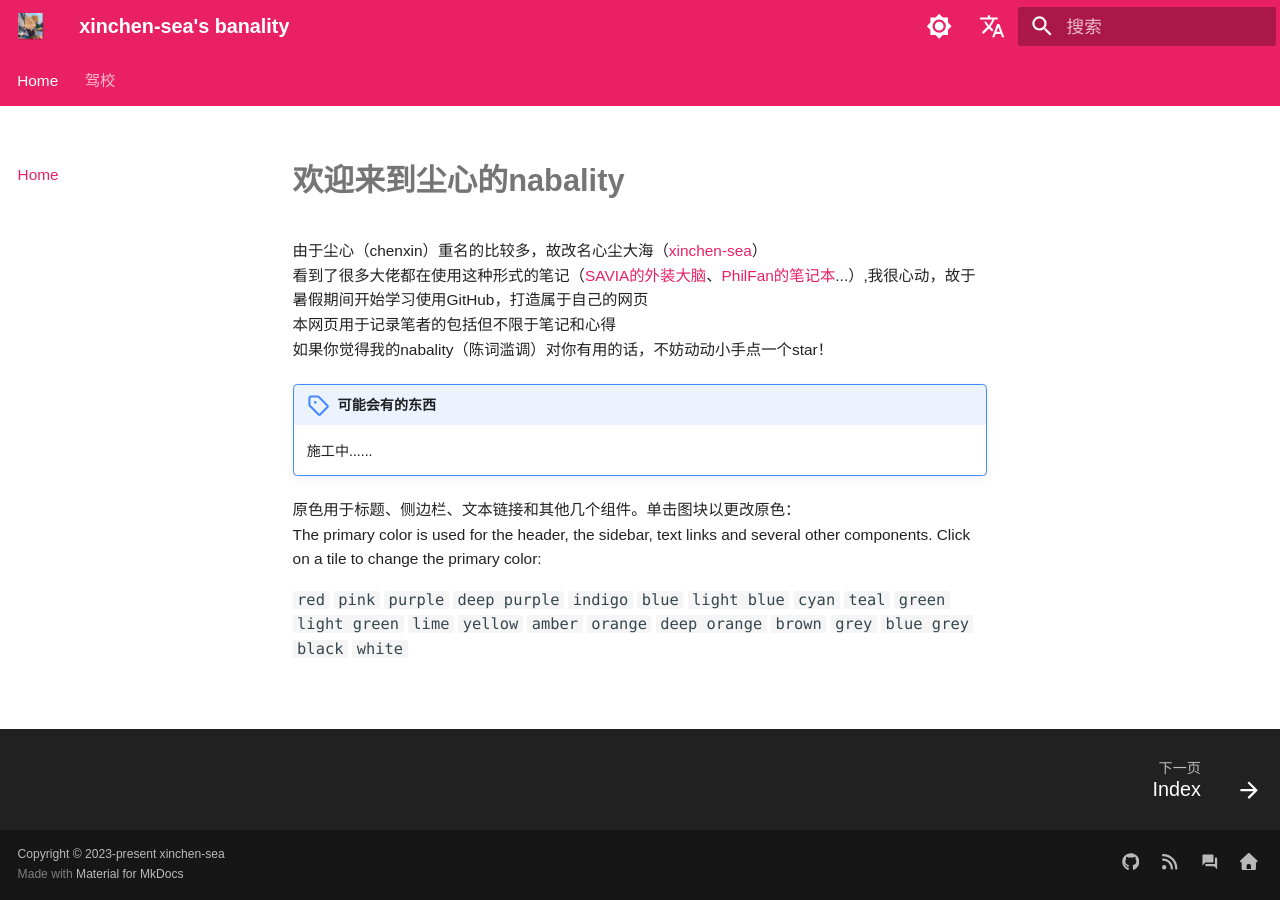
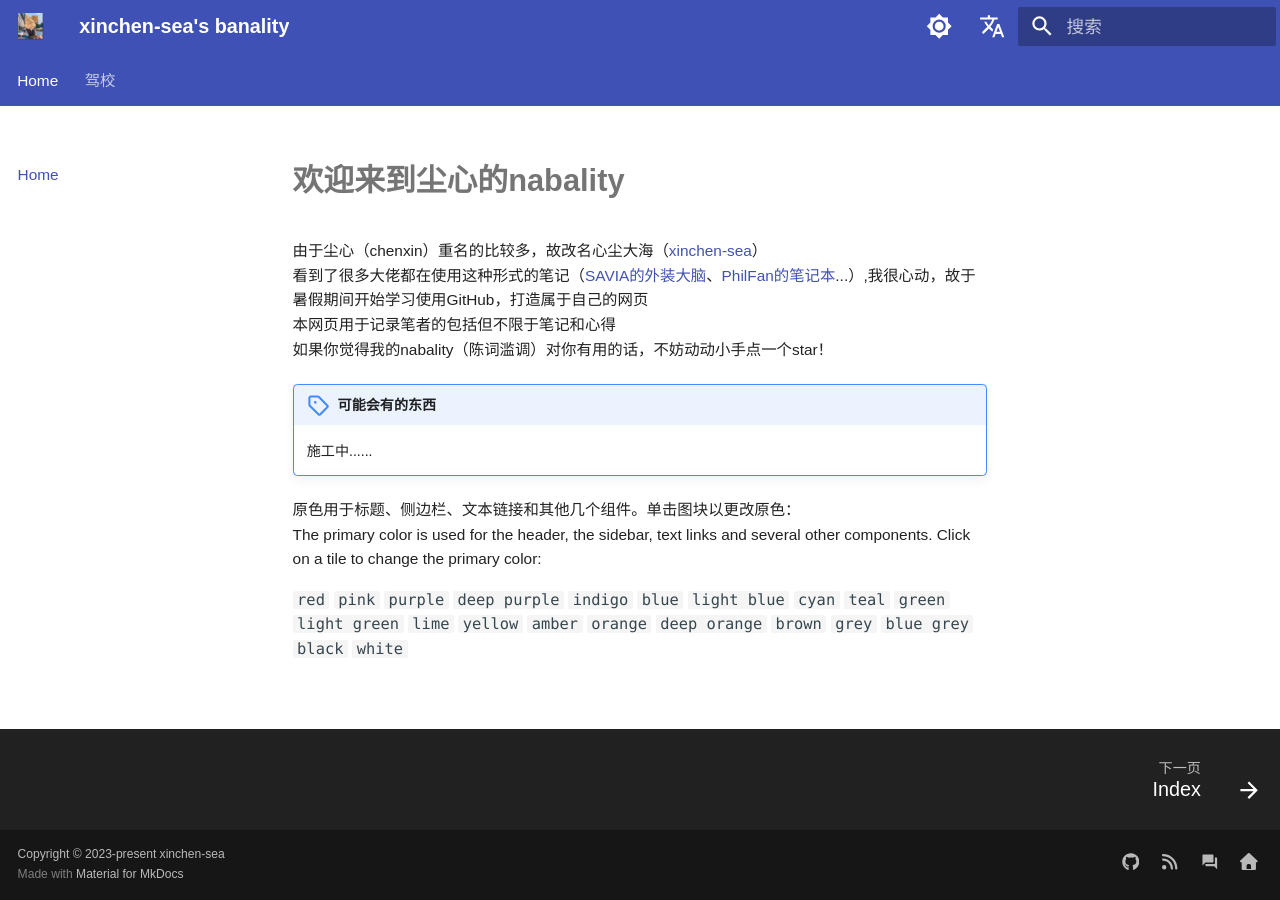
Before and after one commit to xinchen-sea/xinchen-sea.github.io, an MkDocs documentation site: the page built from docs/index.md, in a window 1280 px wide. Built offline with MkDocs 1.6.1 and Material for MkDocs 9.7.7, drawn with Linux system fonts in a browser that asks for light colours; some web fonts are replaced; plug-ins that fetch from the network failed and are left out; comment, search, counter and statistics services are not loaded.

Commit message:
Update mkdocs.yml

```diff
--- a/mkdocs.yml
+++ b/mkdocs.yml
@@ -42,7 +42,6 @@ theme:
     # Palette（调色板） toggle for light mode(浅色模式)
     - media: "(prefers-color-scheme: light)"
       scheme: default
-      primary: pink
       accent: indigo
       toggle:
         icon: material/brightness-7
```
